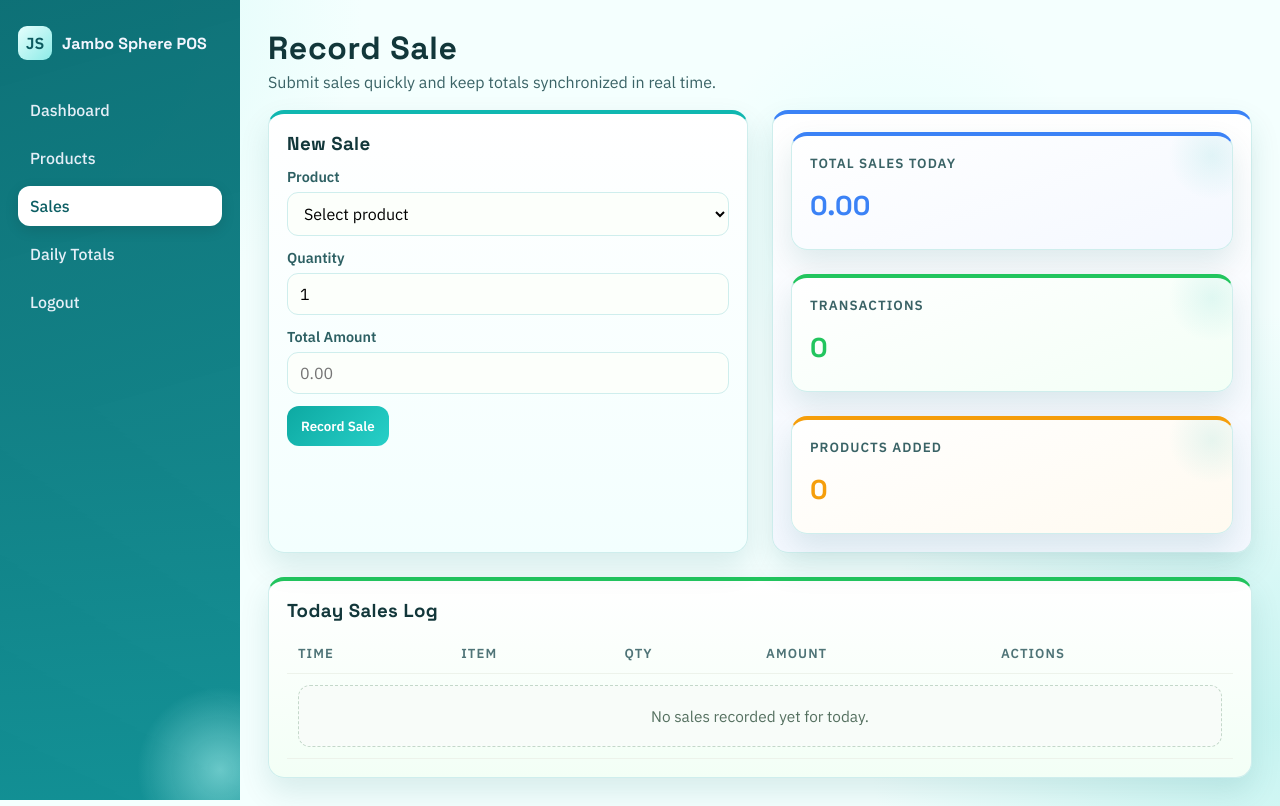
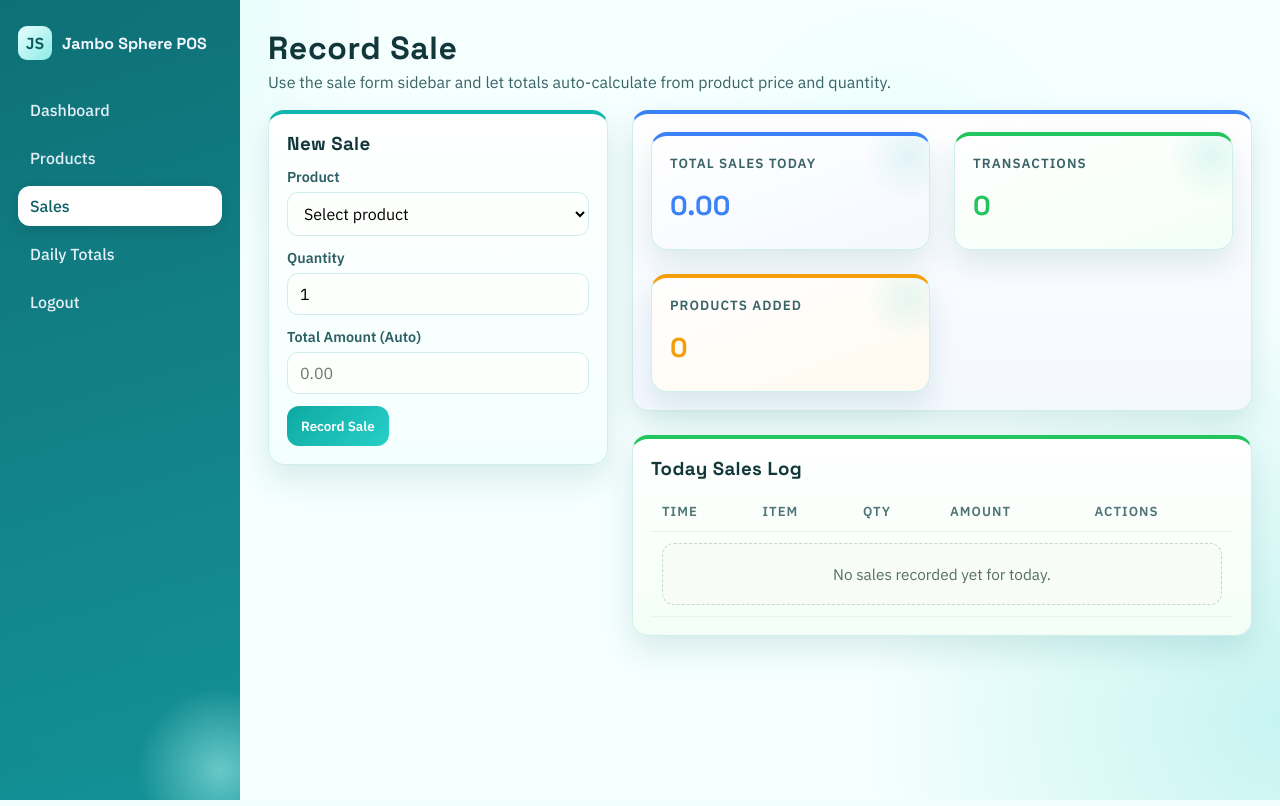
Before and after one commit to Tagoole/JamboSpherePOS, a Django app: page /sales/ in a window 1280 px wide. Run offline with Django 5.2, Linux system fonts and the light colour scheme; the visitor is signed in with stand-in values (Sample User, id 1); data that the repository does not hold is empty; some libraries are stand-ins or nearby versions.

Commit message:
Implemented the auto total for the sales

```diff
--- a/templates/base.html
+++ b/templates/base.html
@@ -175,6 +175,24 @@
       align-items: stretch;
     }
 
+    .sales-shell {
+      display: grid;
+      grid-template-columns: 340px 1fr;
+      gap: 24px;
+      align-items: start;
+    }
+
+    .sales-form-sidebar {
+      position: sticky;
+      top: 20px;
+    }
+
+    .sales-content {
+      display: grid;
+      gap: 24px;
+      min-width: 0;
+    }
+
     .grid-2 {
       grid-template-columns: repeat(2, minmax(0, 1fr));
     }
@@ -270,7 +288,9 @@
 
     .metric strong {
       font-family: "Space Grotesk", sans-serif;
-      font-size: 1.7rem;
+      font-size: clamp(1.2rem, 2.6vw, 1.7rem);
+      line-height: 1.1;
+      overflow-wrap: anywhere;
       color: var(--metric-accent, var(--brand));
     }
 
@@ -594,6 +614,14 @@
         grid-template-columns: 1fr;
       }
 
+      .sales-shell {
+        grid-template-columns: 1fr;
+      }
+
+      .sales-form-sidebar {
+        position: static;
+      }
+
       .summary-mini {
         grid-template-columns: 1fr;
       }
--- a/templates/pos/sales.html
+++ b/templates/pos/sales.html
@@ -21,12 +21,12 @@
     <header class="page-header">
       <div>
         <h1>Record Sale</h1>
-        <p>Submit sales quickly and keep totals synchronized in real time.</p>
+        <p>Use the sale form sidebar and let totals auto-calculate from product price and quantity.</p>
       </div>
     </header>
 
-    <section class="grid grid-2 sales-layout">
-      <article class="card panel-accent-teal">
+    <section class="sales-shell">
+      <aside class="card panel-accent-teal sales-form-sidebar">
         <h3 style="margin-bottom: 12px;">New Sale</h3>
         <form
           method="post"
@@ -34,7 +34,7 @@
           hx-post="/sales/record/"
           hx-target="#sales-table-body"
           hx-swap="innerHTML"
-          hx-on::after-request="this.reset(); htmx.trigger(document.body, 'salesChanged');"
+          hx-on::after-request="this.reset(); if (window.updateSaleTotal) { window.updateSaleTotal(); } htmx.trigger(document.body, 'salesChanged');"
         >
           {% csrf_token %}
           <div class="field">
@@ -42,7 +42,7 @@
             <select id="sale_product" name="sale_product" required>
               <option value="">Select product</option>
               {% for product in products %}
-                <option value="{{ product.id }}">{{ product.name }}</option>
+                <option value="{{ product.id }}" data-price="{{ product.price }}">{{ product.name }}</option>
               {% empty %}
                 <option value="sample-1">Sample Product</option>
               {% endfor %}
@@ -55,20 +55,21 @@
           </div>
 
           <div class="field">
-            <label for="sale_amount">Total Amount</label>
-            <input id="sale_amount" name="sale_amount" type="number" step="0.01" min="0" placeholder="0.00" required />
+            <label for="sale_amount">Total Amount (Auto)</label>
+            <input id="sale_amount" name="sale_amount" type="number" step="0.01" min="0" placeholder="0.00" readonly required />
           </div>
 
           <button class="btn btn-primary" type="submit">Record Sale</button>
         </form>
-      </article>
 
+      </aside>
+
+      <div class="sales-content">
         <article class="card panel-accent-blue" id="daily-sales-summary" hx-get="/partials/today-totals/" hx-trigger="load, salesChanged from:body" hx-swap="innerHTML">
           {% include "pos/partials/today_totals.html" %}
         </article>
-    </section>
 
-    <section class="card panel-accent-green" style="margin-top: 24px;">
+        <section class="card panel-accent-green">
           <h3 style="margin-bottom: 12px;">Today Sales Log</h3>
           <div style="overflow-x: auto;">
             <table>
@@ -92,6 +93,41 @@
             </table>
           </div>
         </section>
+      </div>
+    </section>
   </main>
 </div>
+
+<script>
+  (function () {
+    function updateSaleTotal() {
+      const productSelect = document.getElementById("sale_product");
+      const quantityInput = document.getElementById("sale_quantity");
+      const amountInput = document.getElementById("sale_amount");
+
+      if (!productSelect || !quantityInput || !amountInput) {
+        return;
+      }
+
+      const selected = productSelect.options[productSelect.selectedIndex];
+      const price = selected ? parseFloat(selected.getAttribute("data-price") || "0") : 0;
+      const quantity = parseInt(quantityInput.value || "0", 10);
+      const total = (Number.isFinite(price) ? price : 0) * (Number.isFinite(quantity) ? quantity : 0);
+      amountInput.value = total > 0 ? total.toFixed(2) : "";
+    }
+
+    window.updateSaleTotal = updateSaleTotal;
+    document.addEventListener("DOMContentLoaded", updateSaleTotal);
+    document.addEventListener("change", function (event) {
+      if (event.target && event.target.id === "sale_product") {
+        updateSaleTotal();
+      }
+    });
+    document.addEventListener("input", function (event) {
+      if (event.target && event.target.id === "sale_quantity") {
+        updateSaleTotal();
+      }
+    });
+  })();
+</script>
 {% endblock %}
```
Lines whose indentation alone changed are shown as unchanged.
